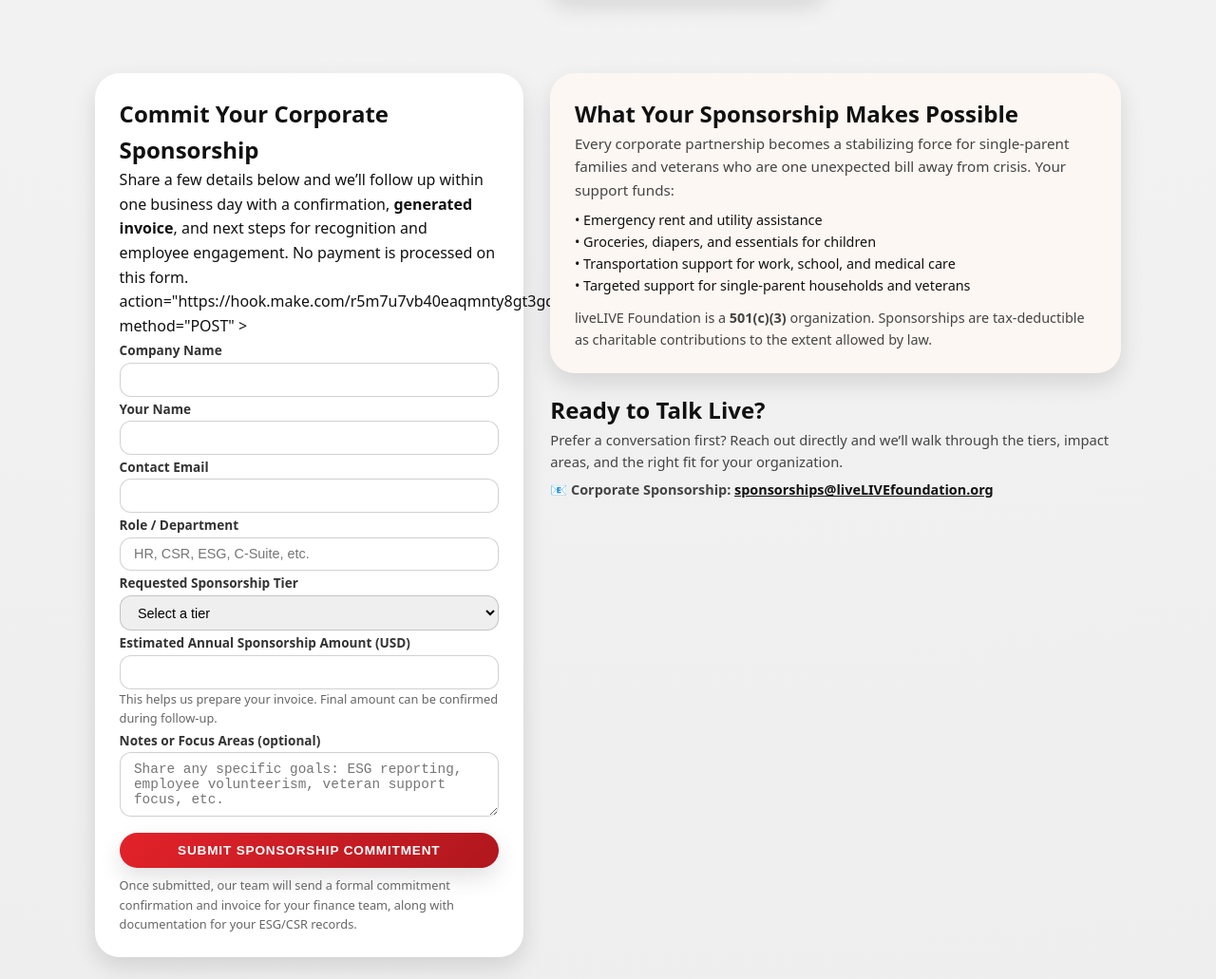
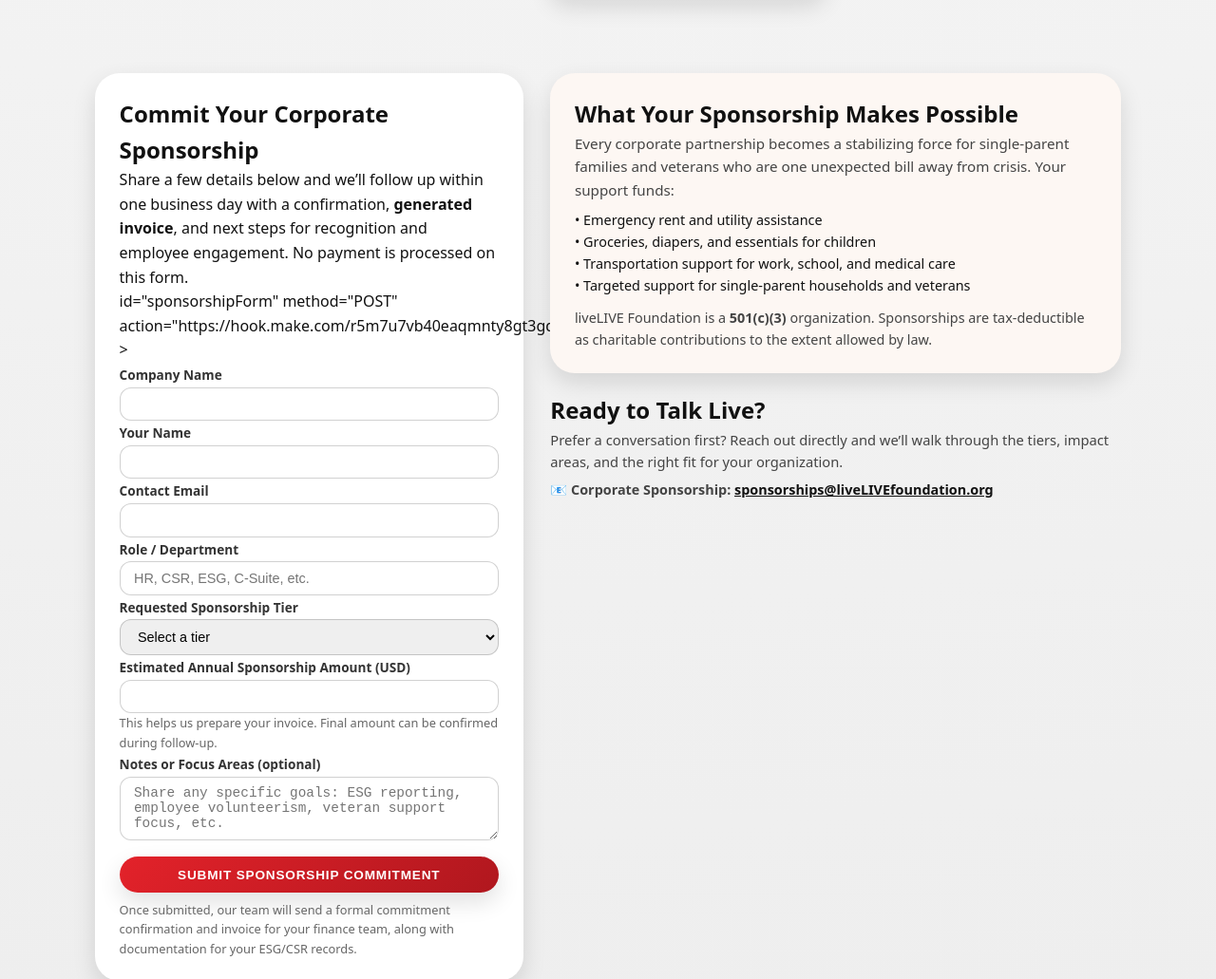
Before and after one commit to mendyturner/livelive_sponsorship, a plain HTML site: page index.html in a window 1280 px wide. Shown: the part 2352-3383 px from the top of the page at 95% size. Drawn offline with Linux system fonts and the light colour scheme.

Commit message:
Update form attributes in index.html

```diff
--- a/index.html
+++ b/index.html
@@ -624,9 +624,9 @@
           <!-- Replace action with your Make.com webhook URL -->
 
 </form>
-
-            action="https://hook.make.com/r5m7u7vb40eaqmnty8gt3gqdpxe8er0v@hook.us2.make.com"
-            method="POST"
+           id="sponsorshipForm"
+           method="POST"
+           action="https://hook.make.com/r5m7u7vb40eaqmnty8gt3gqdpxe8er0v@hook.us2.make.com"
           >
             <input type="hidden" name="source" value="CorporateSponsorshipLandingPage" />
 
```
